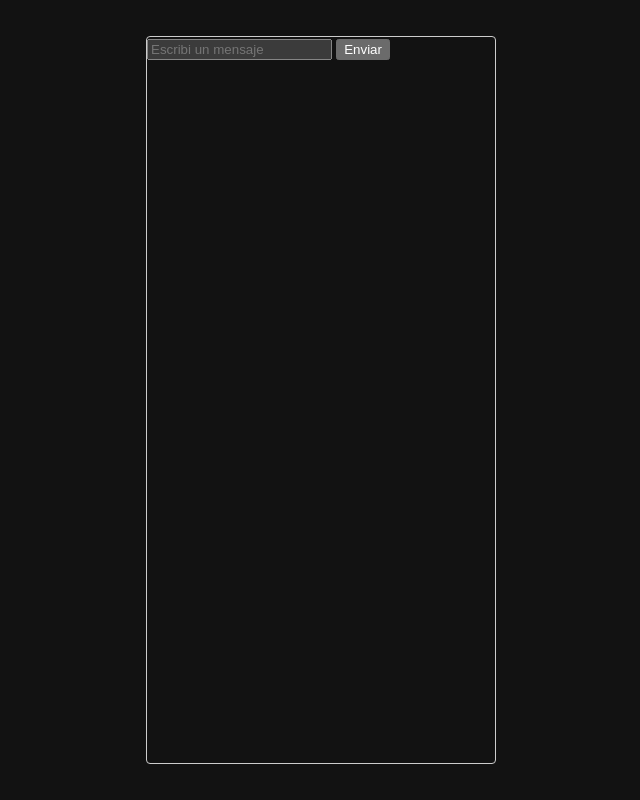
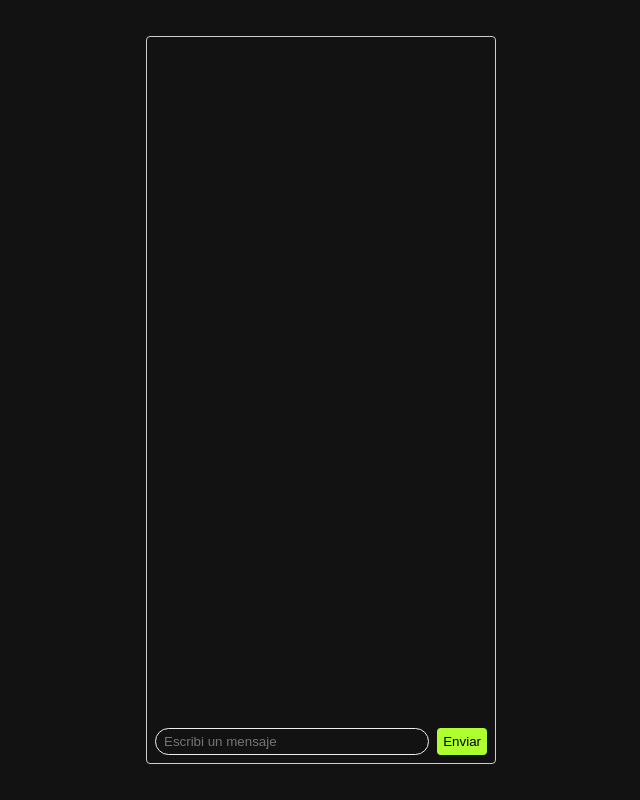
Before and after one commit to FrancoRutigliano/ChatRealTime, a website: page client/index.html in a window 1280 px wide. Shown: the whole page, without its empty margins (319-959 px from the left). Drawn offline with Linux system fonts and the light colour scheme.

Commit message:
Envío de datos al servidor funcionando

```diff
--- a/client/index.html
+++ b/client/index.html
@@ -9,6 +9,18 @@
         import { io } from 'https://cdn.socket.io/4.3.2/socket.io.esm.min.js';
 
         const socket = io()
+
+        const form = document.getElementById('form')
+        const input = document.getElementById('input')
+
+        form.addEventListener('submit', (e) => {
+            e.preventDefault()
+
+            if (input.value) {
+                socket.emit('chat message', input.value)
+                input.value = ''
+            }
+        })
     </script>
 
     <style>
@@ -41,6 +53,42 @@
             position: relative;
         }
 
+        #form {
+            bottom: 0;
+            display: flex;
+            left: 0;
+            padding: 4px;
+            position: absolute;
+            right: 0;
+        }
+
+        #input {
+            border-radius: 9999px;
+            border: 1px solid #eee;
+            flex: 1;
+            margin: 4px;
+            padding: 5px 8px;
+        }
+
+        #input:focus {
+            outline: 0;
+        }
+
+        #form > button {
+            background: #adff2f;
+            color: #000000;
+            border: 0;
+            margin: 4px;
+            border-radius: 4px;
+            cursor: pointer;
+        }
+
+        #form > button:hover {
+            transition: 0.2s;
+            background: #8dcf2b;
+            border-radius: 6px;
+        }
+
     </style>
 </head>
 
--- a/server/index.js
+++ b/server/index.js
@@ -27,5 +27,5 @@ app.get('/', (req, res) => {
 
 
 server.listen(port, () => {
-    console.log(`Servidor corriendo en puerto ${port}`)
+    console.log(`Servidor corriendo en puerto http://localhost:${port}`)
 })
```
Also changed, not shown: client/assets/img/logo.png (added), 1 other file.
